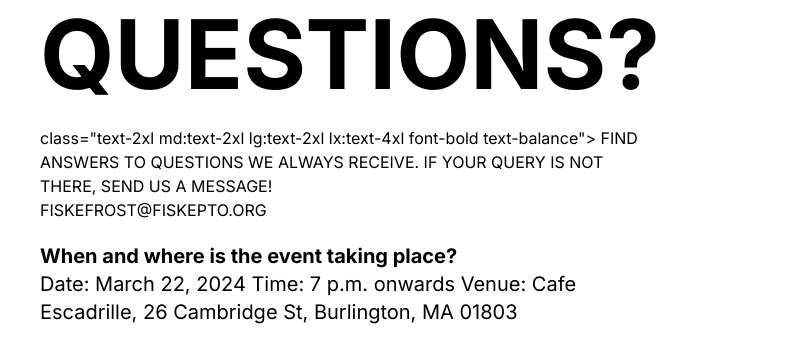
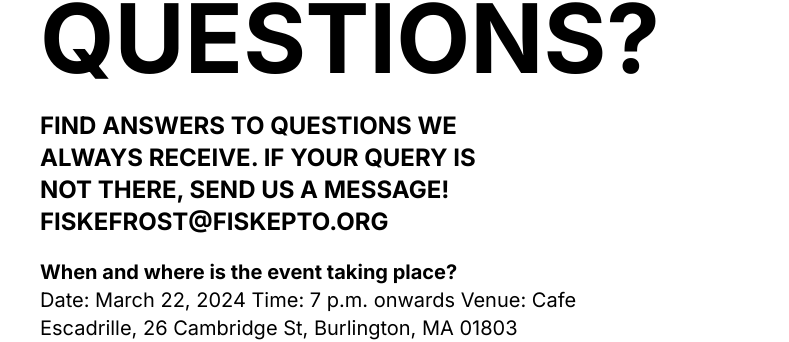
Before and after one commit to Fiske-School-PTO/fiske-frost, an Astro site: page /faq in a window 1280 px wide. Shown: the part 292-634 px from the top of the page, 0-789 px from the left. Built offline with nearby package versions, Linux system fonts and the light colour scheme; Astro itself is replaced by a stand-in of ours.

Commit message:
Fixed styling

```diff
--- a/src/pages/faq.astro
+++ b/src/pages/faq.astro
@@ -23,7 +23,7 @@ import Sponsors from "@components/sponsors.astro";
             GOT QUESTIONS?
         </h1>
         <br>
-        <h3>
+        <h3
             class="text-2xl md:text-2xl lg:text-2xl lx:text-4xl font-bold text-balance">
             FIND ANSWERS TO QUESTIONS WE ALWAYS RECEIVE.
             IF YOUR QUERY IS NOT THERE, SEND US A MESSAGE!
```
